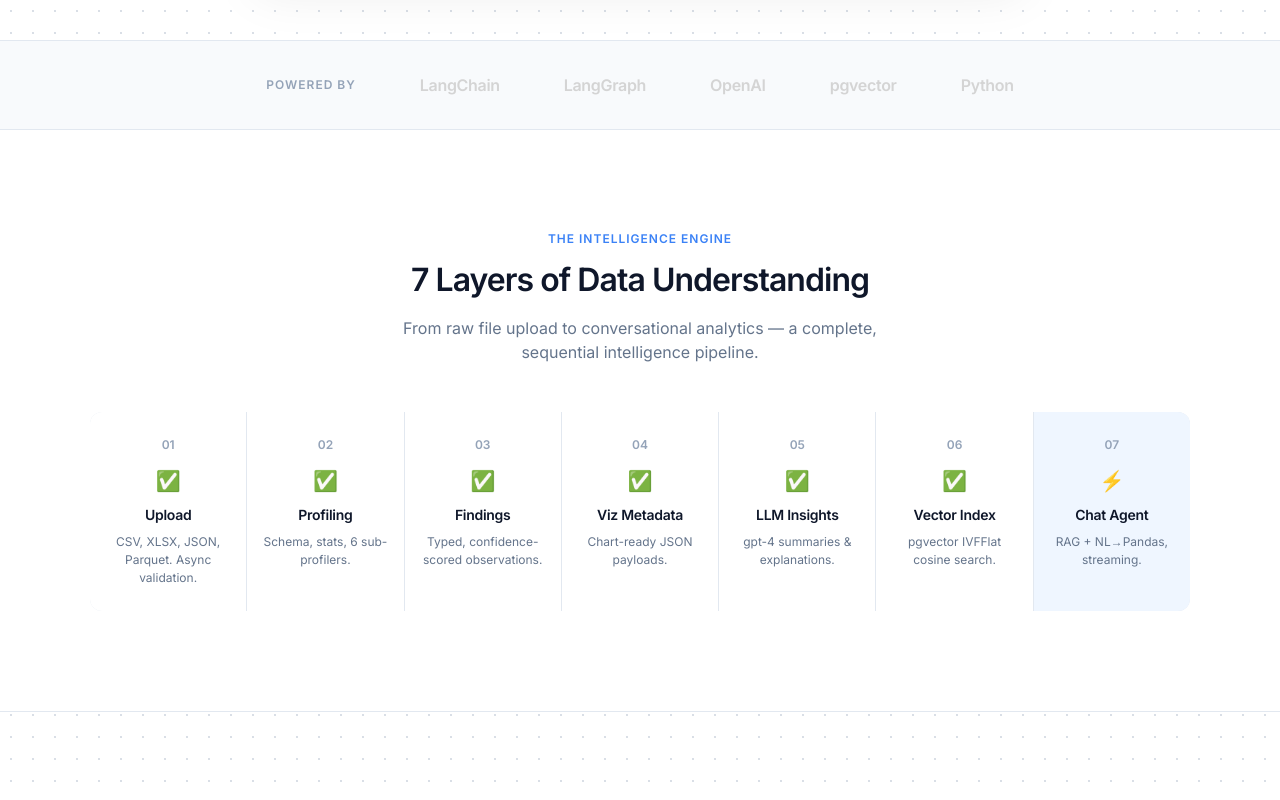
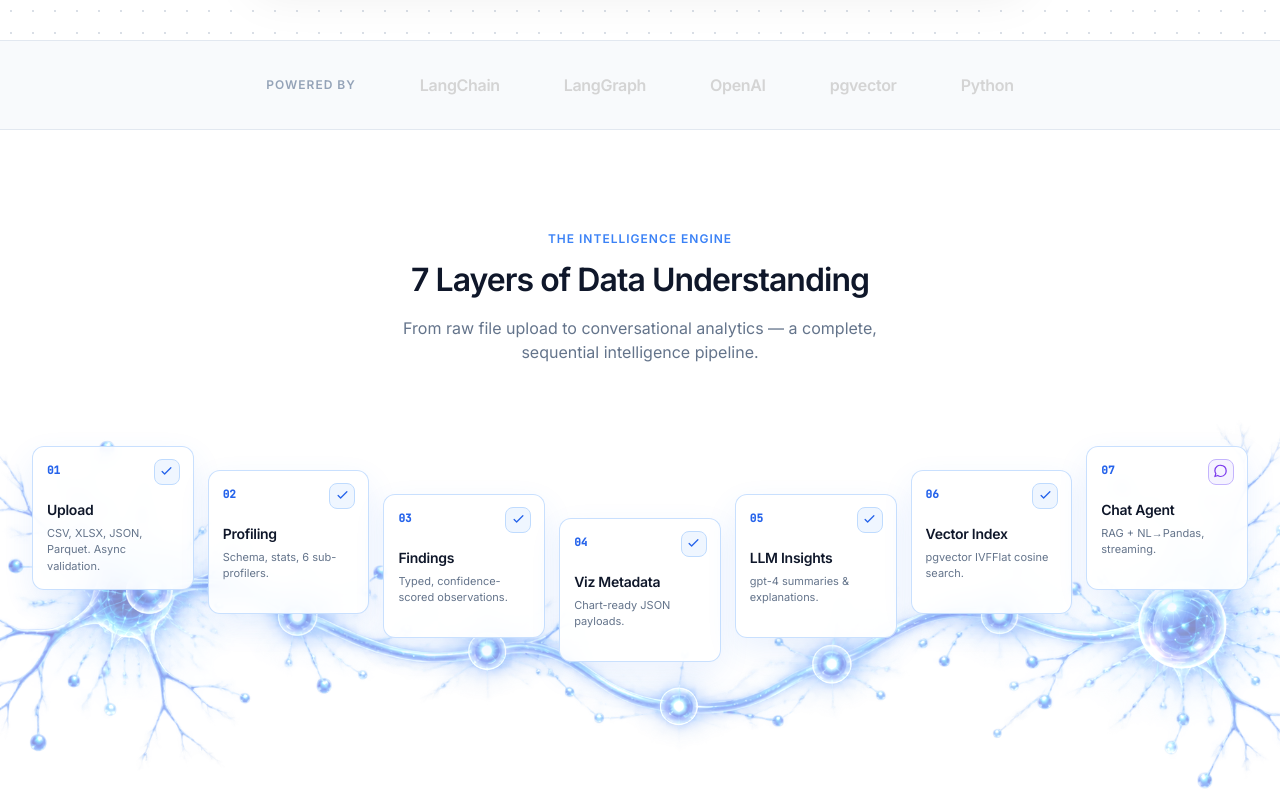
Before and after one commit to kunaljaiswal2461-lab/NeuroNova-MVP, a React (Vite) app in the folder neuronova-frontend/: page / in a window 1280 px wide. Shown: the part 1100-1900 px from the top of the page. Built offline with nearby package versions, Linux system fonts and the light colour scheme; no server answers.

Commit message:
feat(landing): add neural pipeline artwork

```diff
--- a/neuronova-frontend/src/index.css
+++ b/neuronova-frontend/src/index.css
@@ -765,6 +765,115 @@ input, textarea, select { font-family: inherit; }
 .landing-main {
   min-height: 100vh;
 }
+.landing-pipeline-section {
+  position: relative;
+  overflow: hidden;
+  padding: 100px 24px;
+  background: #FFFFFF;
+  border-bottom: 1px solid #E2E8F0;
+}
+.landing-pipeline-inner {
+  width: 100%;
+  max-width: 1280px;
+  margin: 0 auto;
+}
+.landing-pipeline-scene {
+  position: relative;
+  min-height: 366px;
+  padding: 72px 8px 56px;
+  isolation: isolate;
+}
+.landing-pipeline-neuron {
+  position: absolute;
+  z-index: 0;
+  top: 52%;
+  left: 50%;
+  width: calc(100% + 152px);
+  max-width: none;
+  height: auto;
+  transform: translate(-50%, -50%);
+  opacity: 0.48;
+  filter: saturate(0.84) brightness(1.08);
+  pointer-events: none;
+  user-select: none;
+}
+.landing-pipeline-grid {
+  position: relative;
+  z-index: 1;
+  display: grid;
+  grid-template-columns: repeat(7, minmax(0, 1fr));
+  align-items: center;
+  gap: 14px;
+  width: 100%;
+}
+.landing-pipeline-grid > div {
+  position: relative;
+  min-height: 144px;
+  padding: 18px 14px 14px !important;
+  text-align: left !important;
+  background: rgba(255, 255, 255, 0.88) !important;
+  border: 1px solid rgba(191, 219, 254, 0.84);
+  border-radius: 12px;
+  box-shadow: 0 12px 30px rgba(59, 130, 246, 0.10);
+  backdrop-filter: blur(10px);
+  transform: translateY(0);
+}
+.landing-pipeline-grid > div:nth-child(1),
+.landing-pipeline-grid > div:nth-child(7) {
+  transform: translateY(-38px);
+}
+.landing-pipeline-grid > div:nth-child(2),
+.landing-pipeline-grid > div:nth-child(6) {
+  transform: translateY(-14px);
+}
+.landing-pipeline-grid > div:nth-child(3),
+.landing-pipeline-grid > div:nth-child(5) {
+  transform: translateY(10px);
+}
+.landing-pipeline-grid > div:nth-child(4) {
+  transform: translateY(34px);
+}
+.landing-pipeline-grid > div > div:first-child {
+  position: absolute;
+  top: 15px;
+  left: 14px;
+  margin: 0 !important;
+  font-family: var(--font-data);
+  font-size: 11px !important;
+  color: #2563EB !important;
+}
+.landing-pipeline-grid > div > div:nth-child(2) {
+  display: grid;
+  position: absolute;
+  top: 12px;
+  right: 13px;
+  width: 26px;
+  height: 26px;
+  margin: 0 !important;
+  place-items: center;
+  border: 1px solid #BFDBFE;
+  border-radius: 8px;
+  background: #EFF6FF;
+  color: #2563EB;
+  font-size: 14px !important;
+  line-height: 1;
+}
+.landing-pipeline-grid > div:last-child > div:nth-child(2) {
+  border-color: #C4B5FD;
+  background: #F5F3FF;
+  color: #7C3AED;
+}
+.landing-pipeline-grid > div > div:nth-child(3) {
+  margin: 36px 0 7px !important;
+  color: #0F172A !important;
+  font-size: 14px !important;
+  line-height: 1.25;
+}
+.landing-pipeline-grid > div > div:nth-child(4) {
+  color: #64748B !important;
+  font-size: 11px !important;
+  line-height: 1.48 !important;
+}
 .landing-cta-inner {
   position: relative;
   max-width: 1100px;
@@ -980,6 +1089,22 @@ input, textarea, select { font-family: inherit; }
 .landing-nav-toggle,
 .landing-nav-menu-cta { display: none; }
 
+@media (max-width: 1080px) {
+  .landing-pipeline-scene {
+    min-height: 0;
+    padding: 0;
+  }
+  .landing-pipeline-neuron { display: none; }
+  .landing-pipeline-grid {
+    grid-template-columns: repeat(auto-fit, minmax(160px, 1fr));
+    gap: 12px;
+  }
+  .landing-pipeline-grid > div,
+  .landing-pipeline-grid > div:nth-child(n) {
+    transform: none;
+  }
+}
+
 @media (max-width: 900px) {
   html, body, #root { max-width: 100%; overflow-x: hidden; }
   input, select, textarea { max-width: 100%; }
--- a/neuronova-frontend/src/pages/Landing.jsx
+++ b/neuronova-frontend/src/pages/Landing.jsx
@@ -2,6 +2,7 @@ import { Link, Navigate } from 'react-router-dom'
 import { useState } from 'react'
 import { useAuth } from '../context/AuthContext'
 import DatasetExplorerDemo from '../components/landing/DatasetExplorerDemo'
+import neuralPathway from '../assets/neural-pathway.png'
 
 const NAV_LINKS = ['Product', 'How It Works', 'Use Cases']
 
@@ -235,8 +236,8 @@ export default function Landing() {
       </div>
 
       {/* ── 7-Layer Pipeline ── */}
-      <section id="product" style={{ background: '#FFFFFF', borderBottom: '1px solid #E2E8F0', padding: '100px 24px' }}>
-        <div style={{ maxWidth: 1100, margin: '0 auto' }}>
+      <section id="product" className="landing-pipeline-section">
+        <div className="landing-pipeline-inner">
           <div style={{ textAlign: 'center', marginBottom: 48 }}>
             <p style={{ color: '#3B82F6', fontWeight: 700, fontSize: 12, textTransform: 'uppercase', letterSpacing: '1px', marginBottom: 8 }}>The Intelligence Engine</p>
             <h2 style={{ color: '#0F172A', fontSize: 32, fontWeight: 800, marginBottom: 12, letterSpacing: '-0.03em' }}>7 Layers of Data Understanding</h2>
@@ -245,7 +246,9 @@ export default function Landing() {
             </p>
           </div>
 
-          <div style={{ display: 'grid', gridTemplateColumns: 'repeat(auto-fit, minmax(140px, 1fr))', gap: 1, background: '#E2E8F0', borderRadius: 12, overflow: 'hidden' }}>
+          <div className="landing-pipeline-scene">
+            <img className="landing-pipeline-neuron" src={neuralPathway} alt="" aria-hidden="true" />
+            <div className="landing-pipeline-grid">
             {[
               { num: '01', label: 'Upload', status: '✅', desc: 'CSV, XLSX, JSON, Parquet. Async validation.' },
               { num: '02', label: 'Profiling', status: '✅', desc: 'Schema, stats, 6 sub-profilers.' },
@@ -257,11 +260,22 @@ export default function Landing() {
             ].map((layer, i) => (
               <div key={i} style={{ background: i === 6 ? '#EFF6FF' : '#FFFFFF', padding: '24px 16px', textAlign: 'center' }}>
                 <div style={{ fontSize: 12, fontWeight: 700, color: '#94A3B8', marginBottom: 12 }}>{layer.num}</div>
-                <div style={{ fontSize: 20, marginBottom: 8 }}>{layer.status}</div>
+                <div className="landing-pipeline-icon" aria-hidden="true">
+                  {i === 6 ? (
+                    <svg width="15" height="15" viewBox="0 0 24 24" fill="none" stroke="currentColor" strokeWidth="2" strokeLinecap="round" strokeLinejoin="round">
+                      <path d="M21 11.5a8.4 8.4 0 0 1-1.6 4.9A8.5 8.5 0 0 1 12.5 20a8.4 8.4 0 0 1-4.9-1.6L3 20l1.6-4.6A8.4 8.4 0 0 1 3 10.5 8.5 8.5 0 0 1 6.6 3.6 8.4 8.4 0 0 1 11.5 2h1A8.5 8.5 0 0 1 21 10.5Z" />
+                    </svg>
+                  ) : (
+                    <svg width="15" height="15" viewBox="0 0 24 24" fill="none" stroke="currentColor" strokeWidth="2" strokeLinecap="round" strokeLinejoin="round">
+                      <path d="m5 12 4 4L19 6" />
+                    </svg>
+                  )}
+                </div>
                 <div style={{ fontSize: 14, fontWeight: 700, color: '#0F172A', marginBottom: 8, letterSpacing: '-0.02em' }}>{layer.label}</div>
                 <div style={{ fontSize: 12, color: '#64748B', lineHeight: 1.5 }}>{layer.desc}</div>
               </div>
             ))}
+            </div>
           </div>
         </div>
       </section>
```
Also changed, not shown: neuronova-frontend/src/assets/neural-pathway.png (added).
